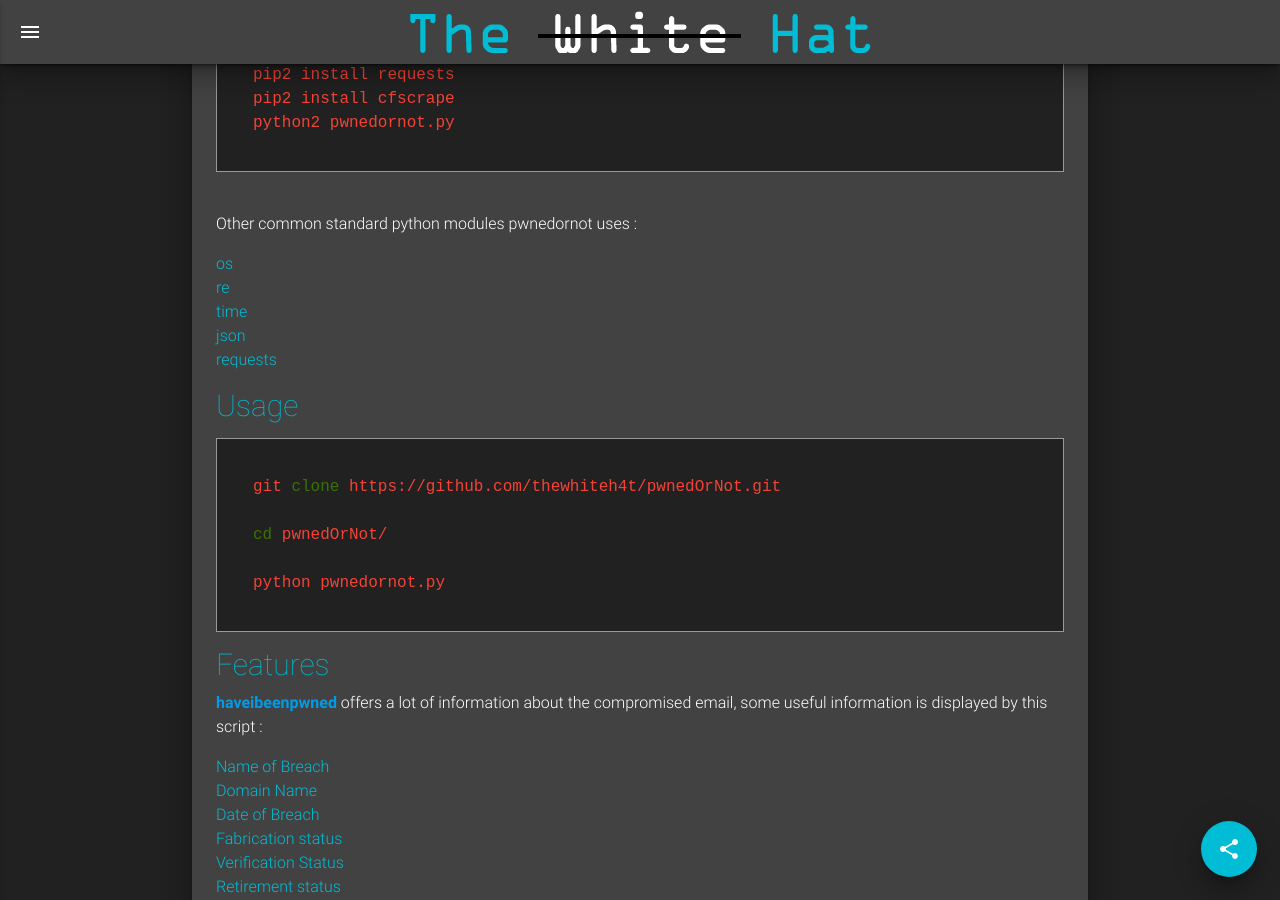
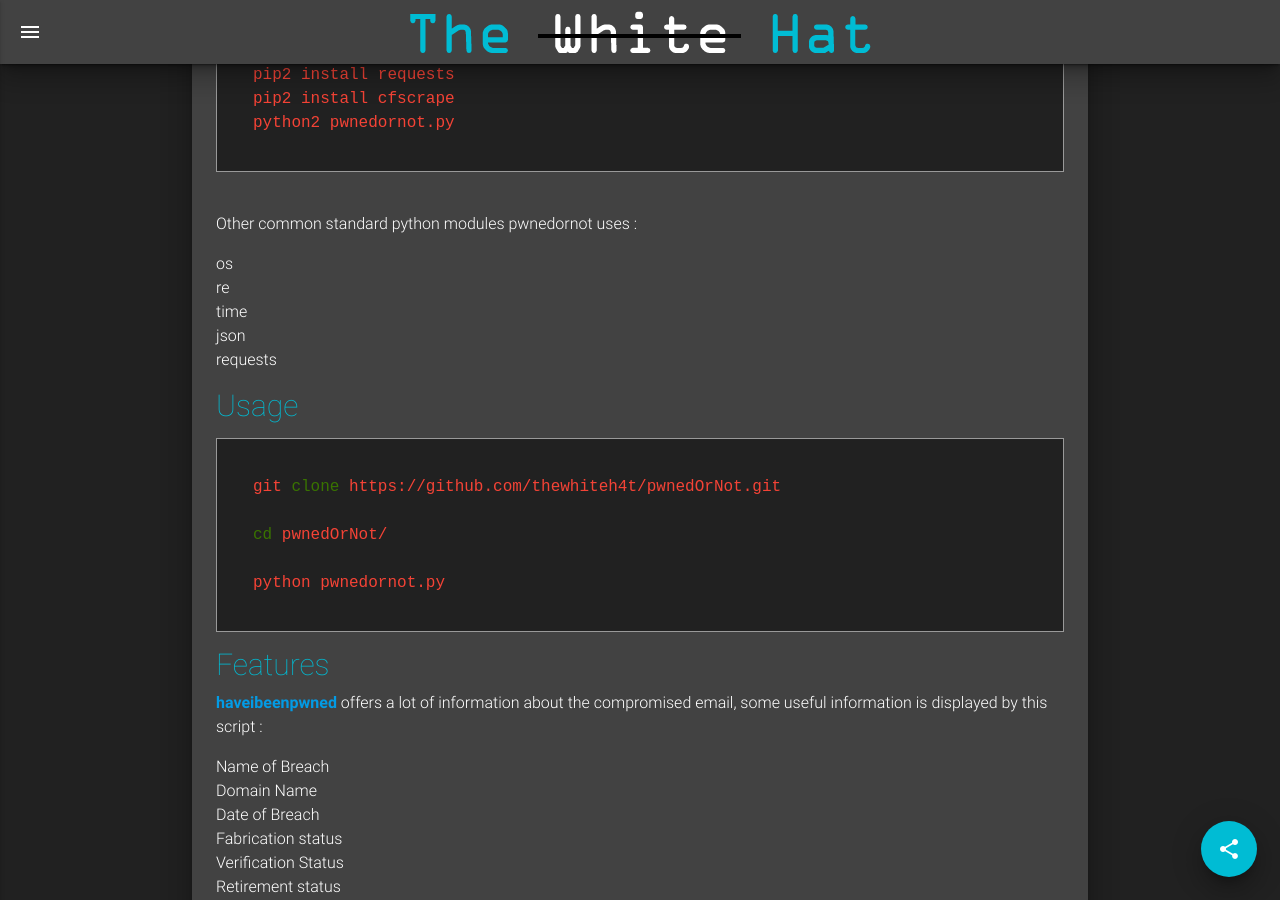
Before and after one commit to thewhiteh4t/thewhiteh4t.github.io, a Jekyll site: the page built from _posts/2018-05-26-pwnedornot.md, in a window 1280 px wide and 900 px high, scrolled down 1067 px. Built offline with Jekyll 4.4.1, drawn with Linux system fonts in a browser that asks for light colours; nearby versions of some CDN libraries; our own code applies the rules of GitHub Pages for plain Markdown files.

Commit message:
Update from Forestry.io - 2018-05-26-pwnedornot.md

```diff
--- a/_posts/2018-05-26-pwnedornot.md
+++ b/_posts/2018-05-26-pwnedornot.md
@@ -49,37 +49,10 @@ python2 pwnedornot.py
 <br>
 Other common standard python modules pwnedornot uses :
 
-<ul class="cyan-text">
-<li>os</li>
-<li>re</li>
-<li>time</li>
-<li>json</li>
-<li>requests</li>
-</ul>
-<h4 class="cyan-text subtitle">Usage</h4>
-<pre><code class="grey darken-4 red-text">git clone https://github.com/thewhiteh4t/pwnedOrNot.git
+<ul> <li>os</li> <li>re</li> <li>time</li> <li>json</li> <li>requests</li> </ul> <h4 class="cyan-text subtitle">Usage</h4> <pre><code class="grey darken-4 red-text">git clone https://github.com/thewhiteh4t/pwnedOrNot.git
 
 cd pwnedOrNot/
 
 python pwnedornot.py </code></pre>
 
-
-<h5 class="cyan-text subtitle">Features</h5>
-<b><a href="https://haveibeenpwned.com/API/v2">haveibeenpwned</a></b> offers a lot of information about the compromised email, some useful information is displayed by this script :
-<ul class="cyan-text">
-<li>Name of Breach</li>
-<li>Domain Name</li>
-<li>Date of Breach</li>
-<li>Fabrication status</li>
-<li>Verification Status</li>
-<li>Retirement status</li>
-<li>Spam Status</li>
-<li>Source of Dump</li>
-<li>ID of Dump</li>
-</ul>
-And with all this information <b>pwnedOrNot</b> can easily find passwords for compromised emails if the dump is accessible and it contains the password
-<br>
-<h6 class="cyan-text subtitle">Screenshots</h6>
-<br>
-<img class="responsive-img z-depth-5" src="/images/pwned1.png">
-<img class="responsive-img z-depth-5" src="/images/pwned2.png">
+ <h5 class="cyan-text subtitle">Features</h5> <b><a href="https://haveibeenpwned.com/API/v2">haveibeenpwned</a></b> offers a lot of information about the compromised email, some useful information is displayed by this script : <ul> <li>Name of Breach</li> <li>Domain Name</li> <li>Date of Breach</li> <li>Fabrication status</li> <li>Verification Status</li> <li>Retirement status</li> <li>Spam Status</li> <li>Source of Dump</li> <li>ID of Dump</li> </ul> And with all this information <b>pwnedOrNot</b> can easily find passwords for compromised emails if the dump is accessible and it contains the password <br> <h6 class="cyan-text subtitle">Screenshots</h6> <br> <img class="responsive-img z-depth-5" src="/images/pwned1.png"> <img class="responsive-img z-depth-5" src="/images/pwned2.png">
```
